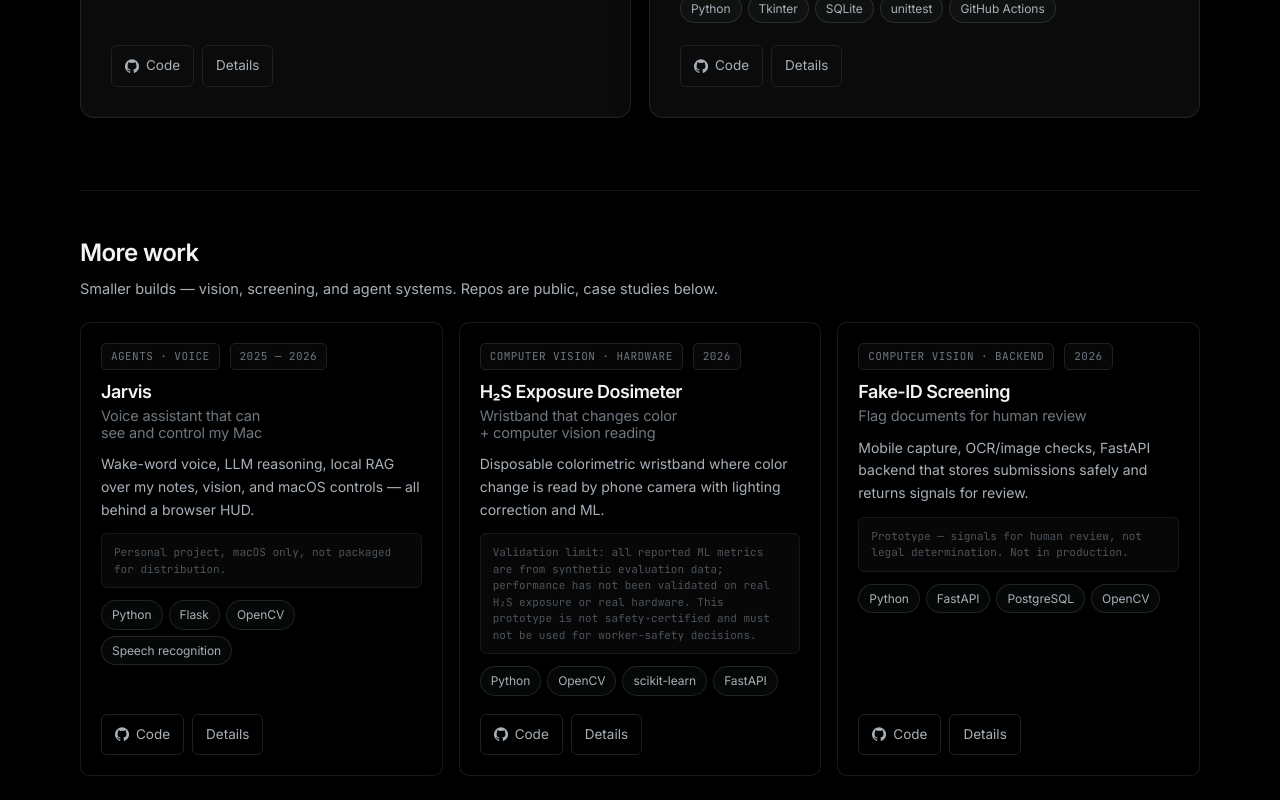
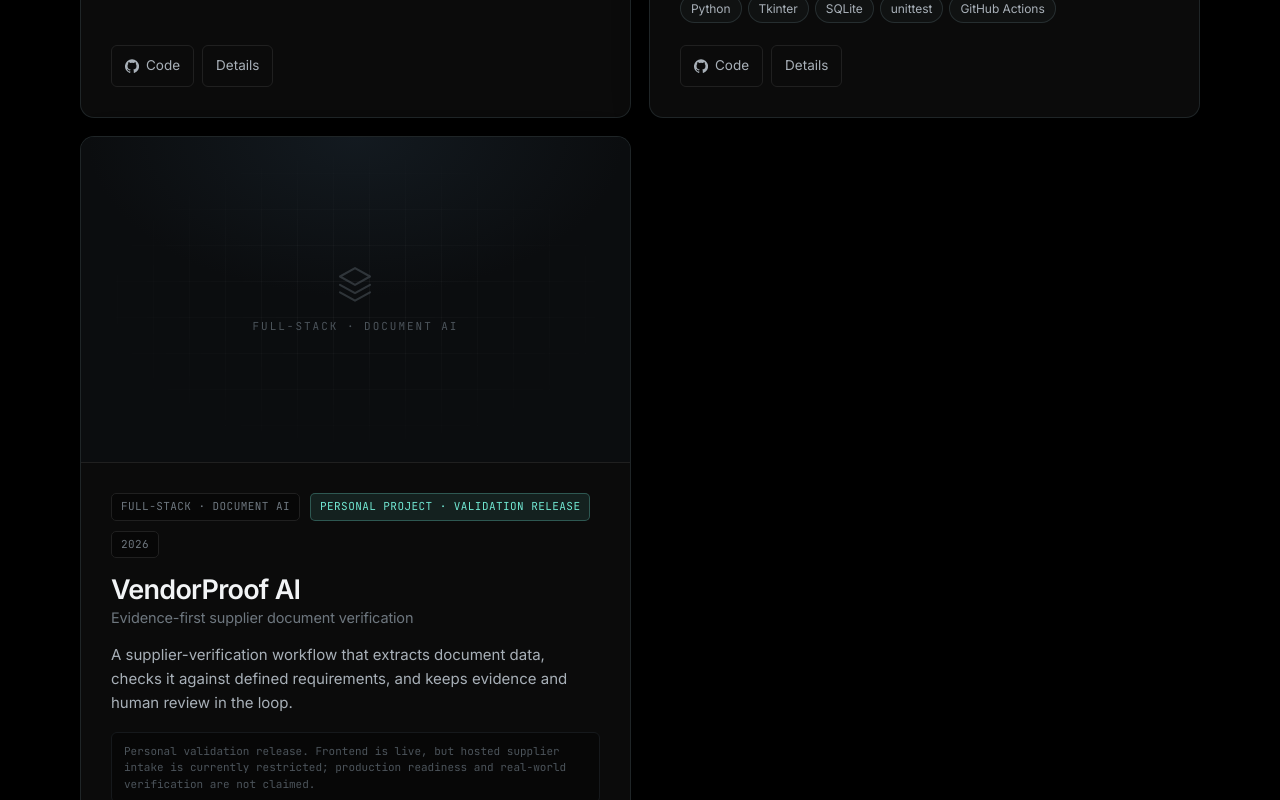
Before and after one commit to rajaryan1111/raj-aryan-portfolio, a React (Vite) app: page / in a window 1280 px wide. Shown: the part 2620-3420 px from the top of the page. Built offline with nearby package versions, Linux system fonts and the light colour scheme.

Commit message:
Feature VendorProof AI in project grid

```diff
--- a/src/components/Projects.jsx
+++ b/src/components/Projects.jsx
@@ -1,4 +1,7 @@
-import { projects } from '../data/projects'
+import { projects as existingProjects } from '../data/projects'
+import { vendorproofProject } from '../data/vendorproof'
+
+const projects = [...existingProjects, vendorproofProject]
 import { ArrowUpRightIcon, GitHubIcon, GlyphMark } from './Icons'
 
 const glyphFor = {
@@ -264,7 +267,7 @@ function CompactCard({ project }) {
 
 export default function Projects() {
   const main = projects.find((p) => p.flagship) || projects[0]
-  const secondary = projects.filter((p) => p.featured && !p.flagship).slice(0, 2)
+  const secondary = projects.filter((p) => p.featured && !p.flagship).slice(0, 3)
   const moreWork = projects.filter((p) => !p.featured && !p.flagship)
 
   return (
```
